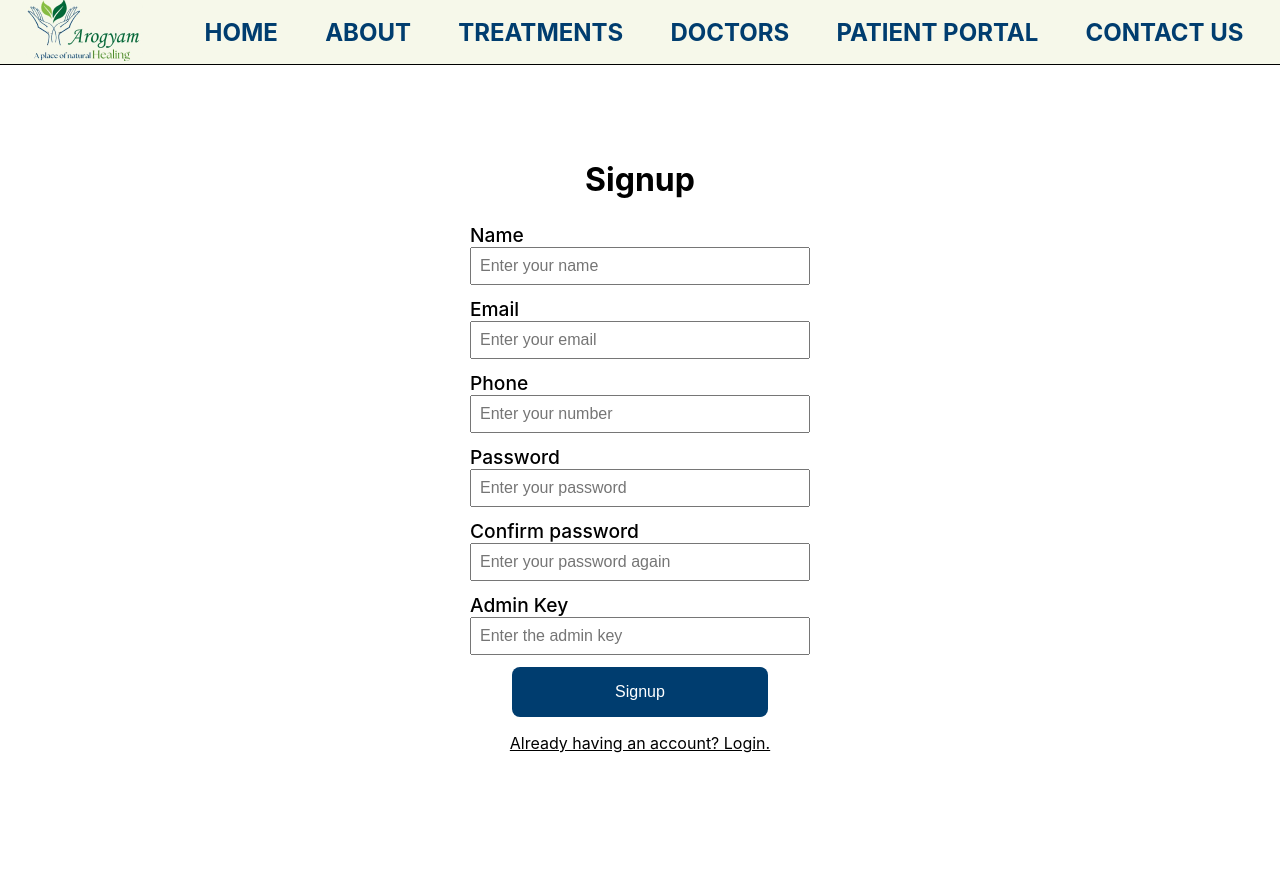
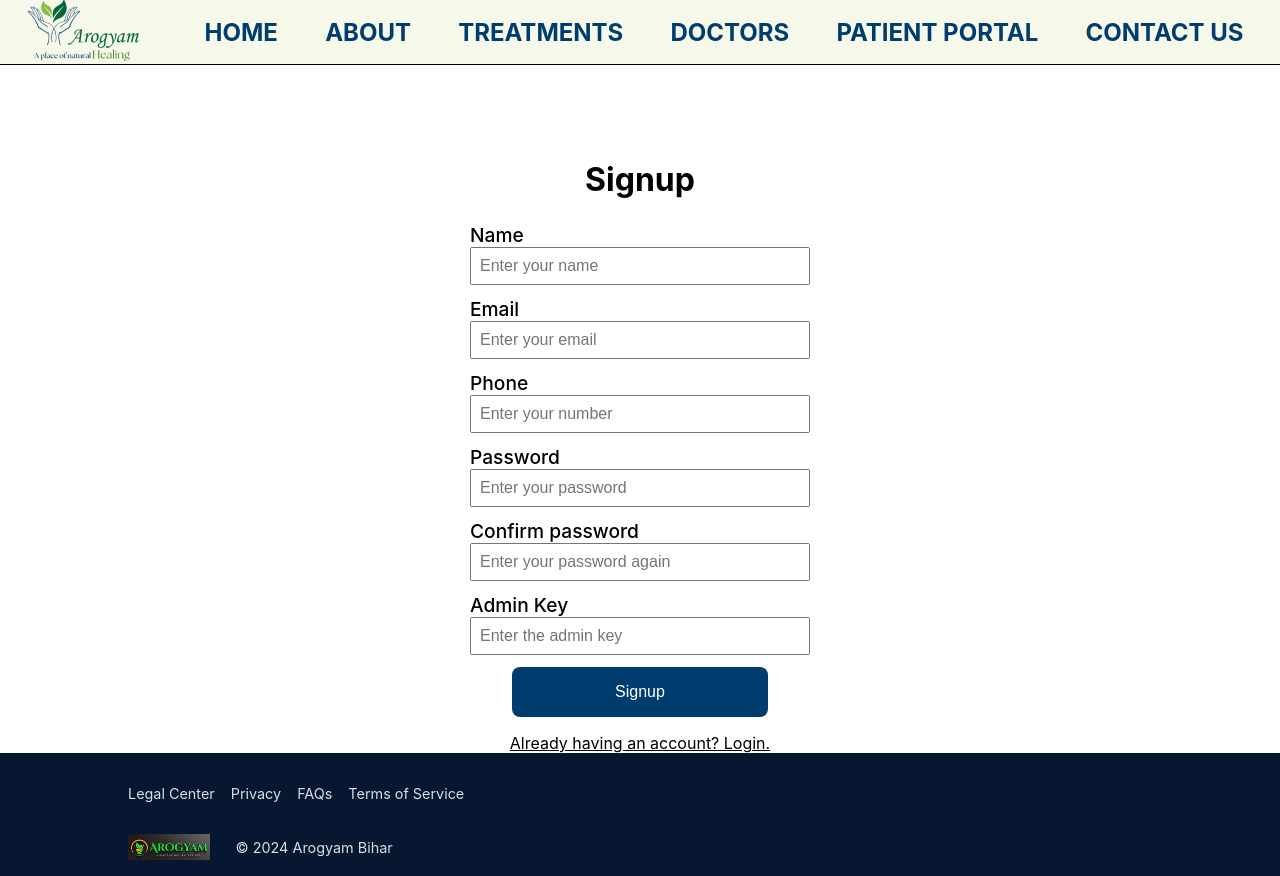
Before and after one commit to imf-ali/Arogyam-web, a React (Create React App) app: page /admin/managefaq in a window 1280 px wide. Before the commit the page ends 800 px from the top, so only its background shows below. Built offline with nearby package versions, Linux system fonts and the light colour scheme; no server answers.

Commit message:
more changes

```diff
--- a/src/App.js
+++ b/src/App.js
@@ -11,6 +11,8 @@ import ManageTestimonial from "./components/AdminPage/ManageTestimonial";
 import Appointments from "./components/AdminPage/Appointments";
 import Patient from "./components/AdminPage/Patient";
 import PatientPortal from "./pages/PatientPortal";
+import Footer from "./components/Footer";
+import styles from './App.module.css';
 
 function App() {
 
@@ -24,6 +26,7 @@ function App() {
   return (
     <>
       <Router>
+        <div className={styles.app}>
           <NavBar />
           <Routes>
             <Route path="/" element={<Home />} />
@@ -36,6 +39,8 @@ function App() {
               <Route path="patient/:patientId" element={<Patient />} />
             </Route>
           </Routes>
+        </div>
+        <Footer />
       </Router>
     </>
   );
--- /dev/null
+++ b/src/components/Footer.js
@@ -0,0 +1,21 @@
+import styles from '../styles/Footer.module.css';
+import logo from '../assets/iconNew.jpg';
+
+const Footer = () => {
+  return (
+    <div className={styles.footer}>
+      <div className={styles.content}>
+        <div>Legal Center</div>
+        <div>Privacy</div>
+        <div>FAQs</div>
+        <div>Terms of Service</div>
+      </div>
+      <div className={styles.logoDiv}>
+        <img src={logo} alt='logo' />
+        <div>© 2024 Arogyam Bihar</div>
+      </div>
+    </div>
+  )
+};
+
+export default Footer;
--- a/src/index.css
+++ b/src/index.css
@@ -6,3 +6,10 @@ body {
   -webkit-font-smoothing: antialiased;
   -moz-osx-font-smoothing: grayscale;
 }
+
+#root {
+  display: flex;
+  flex-direction: column;
+  justify-content: space-between;
+  min-height: 100vh;
+}
--- a/src/styles/AdminPage/Appointments.module.css
+++ b/src/styles/AdminPage/Appointments.module.css
@@ -1,5 +1,7 @@
 .appointments{
   width: 83%;
+  height: 100%;
+  overflow-y: scroll;
 }
 
 .noAppointments{
--- a/src/styles/AdminPage/HomeEdit.module.css
+++ b/src/styles/AdminPage/HomeEdit.module.css
@@ -37,6 +37,8 @@
 
 .homeEditDiv{
   width: 83%;
+  height: 100%;
+  overflow-y: scroll;
 }
 
 h3{
--- a/src/styles/AdminPage/ManageTestimonial.module.css
+++ b/src/styles/AdminPage/ManageTestimonial.module.css
@@ -1,5 +1,7 @@
 .parentDiv{
   width: 83%;
+  height: 100%;
+  overflow-y: scroll;
 }
 
 .parentDiv h2{
--- a/src/styles/AdminPage/Managefaq.module.css
+++ b/src/styles/AdminPage/Managefaq.module.css
@@ -1,5 +1,5 @@
 .managefaq{
-  height: 92vh;
+  height: 100%;
   overflow-y: scroll;
   width: 83%;
 }
@@ -10,7 +10,6 @@
   background-color: bisque;
   padding: 1vh;
   margin: 2vh auto;
-  position: relative;
 }
 
 .heading{
--- /dev/null
+++ b/src/styles/Footer.module.css
@@ -0,0 +1,30 @@
+.footer{
+  background-color: #071731;
+  color: #dadee3;
+  padding: 2vh 0;
+  display: flex;
+  flex-direction: column;
+  align-items: center;
+  font-size: 0.9em;
+}
+
+.content{
+  width: 80%;
+  display: flex;
+  gap: 2vh;
+  margin: 2vh 0 4vh 0;
+}
+
+.logoDiv img{
+  width: 8%;
+}
+
+.logoDiv{
+  width: 80%;
+  display: flex;
+  align-items: center;
+}
+
+.logoDiv div{
+  margin-left: 2vw;
+}
--- a/src/styles/PatientPortal/portal.module.css
+++ b/src/styles/PatientPortal/portal.module.css
@@ -2,6 +2,7 @@
   padding-top: 25vh;
   width: 30%;
   margin: auto;
+  flex: 1;
 }
 
 .header{
```
Also changed, not shown: src/App.module.css (added), src/assets/iconNew.jpg (added). Lines whose indentation alone changed are shown as unchanged.
